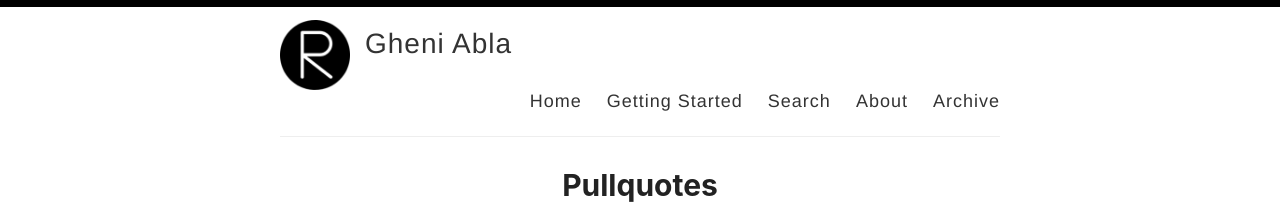
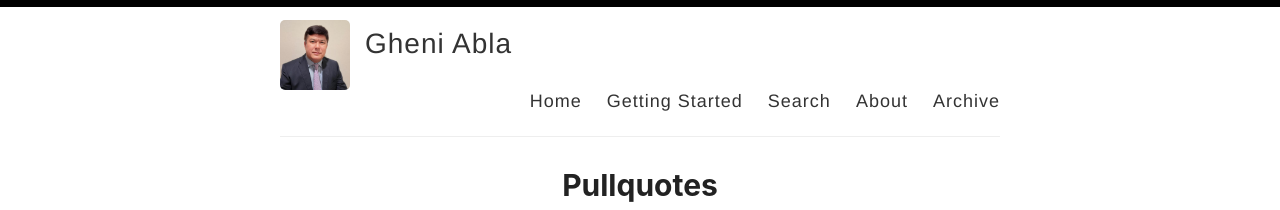
Before and after one commit to gheniabla/gheniabla.github.io, a Jekyll site: the page built from index.html, in a window 1280 px wide. Shown: the top 210 px of the page. Built offline with Jekyll 4.4.1, drawn with Linux system fonts in a browser that asks for light colours; the list of posts is cut into pages by our own code.

Commit message:
Update _config.yml
Added profile image gheni.jpeg

```diff
--- a/_config.yml
+++ b/_config.yml
@@ -12,7 +12,7 @@ author: Gheni Abla
 description:
 
 # URL of your avatar or profile pic (you could use your GitHub profile pic)
-avatar: /images/reverie.png
+avatar: /images/gheni.jpeg
 
 #
 # Flags below are optional
```
